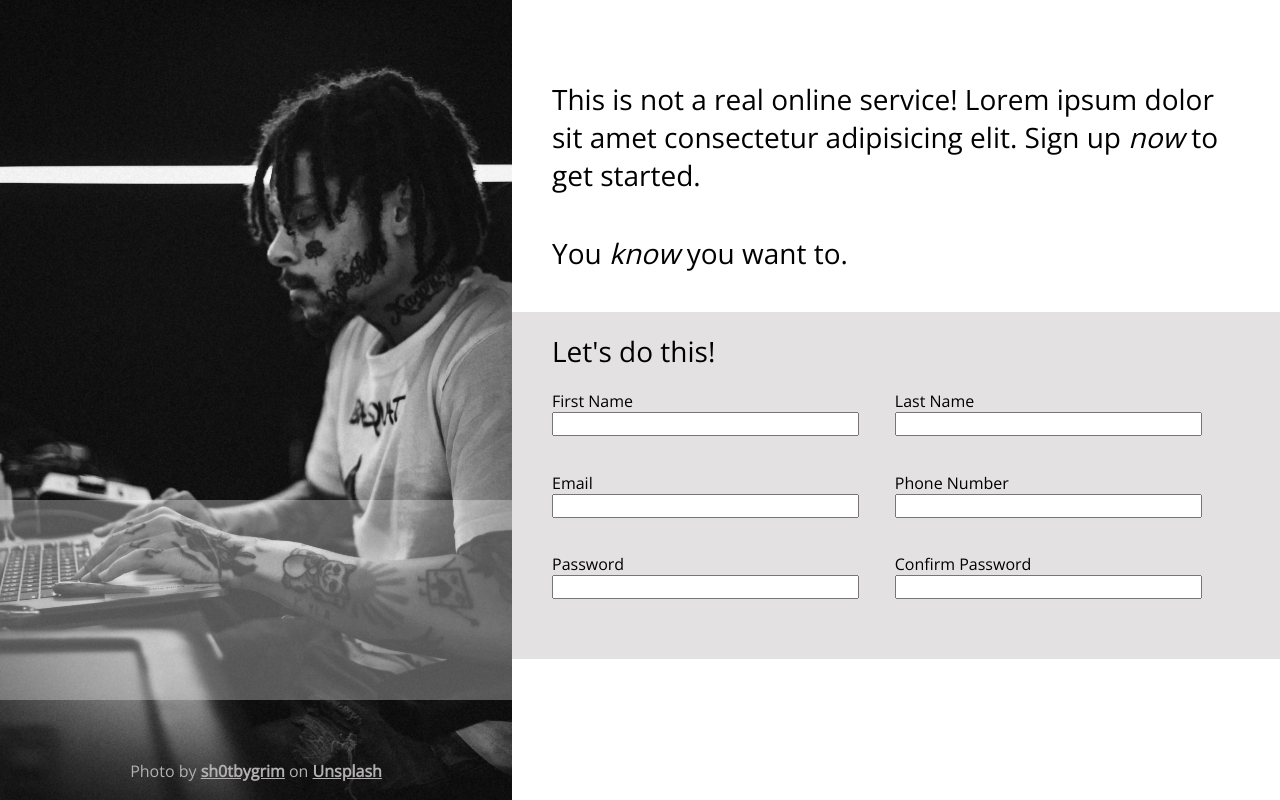
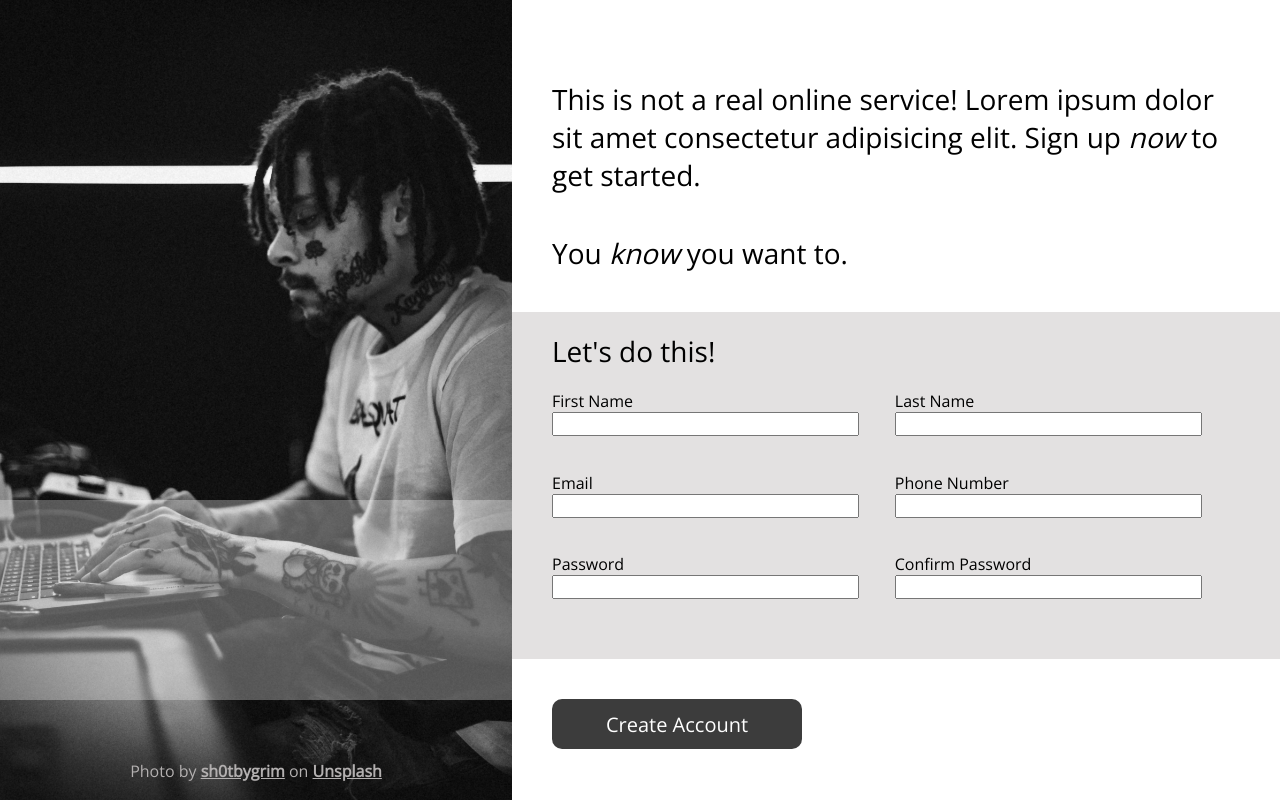
Before and after one commit to R-Lok/sign-up-form, a plain HTML site: page index.html in a window 1280 px wide. Drawn offline with nearby package versions, Linux system fonts and the light colour scheme.

Commit message:
Add submit button for form

```diff
--- a/index.html
+++ b/index.html
@@ -50,8 +50,10 @@
                         <input type="password" id="confirmpassword">
                     </div>
                 </div>
-
             </fieldset>
+            <div class="formbottom">
+                <button type="submit">Create Account</button>
+            </div>
         </form>
     </div>
 </body>
--- a/styles.css
+++ b/styles.css
@@ -82,3 +82,17 @@ fieldset > p {
     flex-direction: column;
     width: 24vw;
 }
+
+.formbottom {
+    margin: 40px 0 0 40px;
+}
+
+button {
+    width: 250px;
+    height: 50px;
+    border-radius: 10px;
+    border: none;
+    background: rgba(0, 0, 0, 0.766);
+    color: white;
+    font-size: 20px;
+}
```
